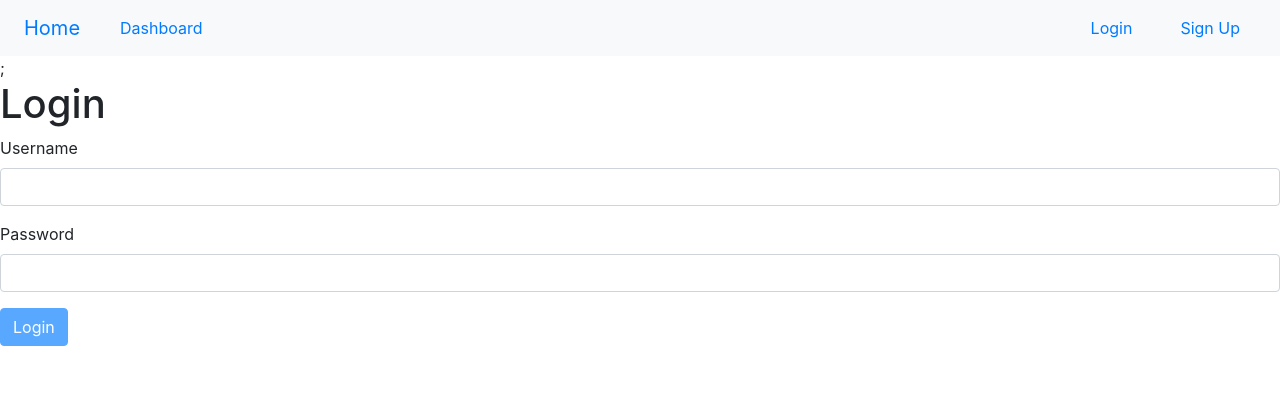
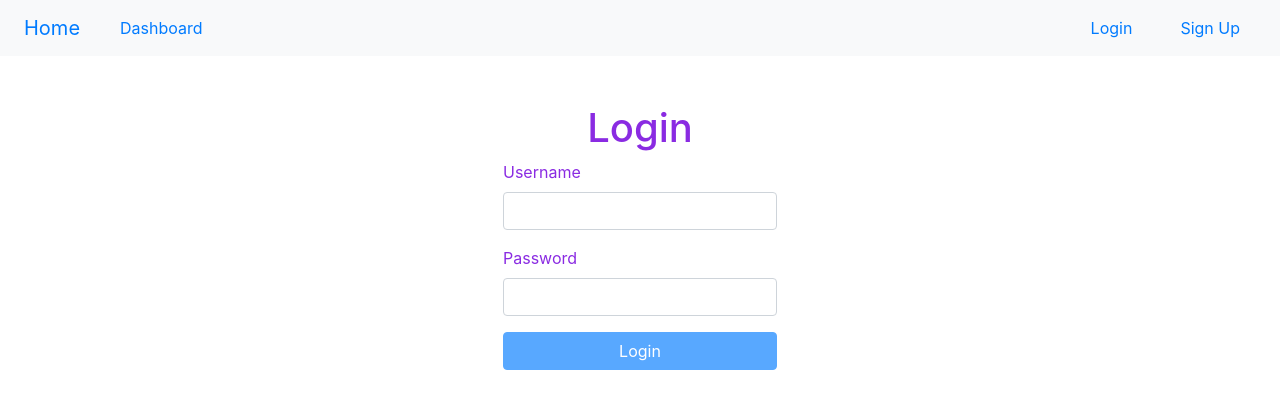
Before and after one commit to iWithman/iCare-giver-help, a React (Create React App) app in the folder icare-giver-help/: page /login in a window 1280 px wide. Shown: the top 408 px of the page. Built offline with nearby package versions, Linux system fonts and the light colour scheme.

Commit message:
updated login component

```diff
--- a/icare-giver-help/src/common/form.jsx
+++ b/icare-giver-help/src/common/form.jsx
@@ -76,6 +76,7 @@ class Form extends Component {
 
     return (
       <Input
+        id={name}
         type={type}
         name={name}
         value={data[name]}
--- /dev/null
+++ b/icare-giver-help/src/components/Login.css
@@ -0,0 +1,12 @@
+.login {
+    display: flex;
+    flex-direction: column;
+    justify-content: center;
+    align-items: center;
+    color: blueviolet;
+    margin: 3rem;
+}
+.children{
+    display: flex;
+    flex-direction: column;
+}
--- a/icare-giver-help/src/components/Login.jsx
+++ b/icare-giver-help/src/components/Login.jsx
@@ -2,6 +2,7 @@ import React, { Component } from 'react';
 
 import Joi from "joi-browser";
 import Form from "../common/form";
+import './Login.css';
 
 class Login extends Form {
   state = {
@@ -22,13 +23,17 @@ class Login extends Form {
   doSubmit = () => {
     // Call the server
     console.log("Submitted");
+
+    const username = document.getElementById("username").value;
+    const password = document.getElementById("password").value;
+
   };
 
   render() {
     return (
-      <div>
+      <div className="login">
         <h1>Login</h1>
-        <form onSubmit={this.handleSubmit}>
+        <form id="loginForm" onSubmit={this.doSubmit} className="children">
           {this.renderInput("username", "Username")}
           {this.renderInput("password", "Password", "password")}
           {this.renderButton("Login")}
--- a/icare-giver-help/src/components/NavBar.jsx
+++ b/icare-giver-help/src/components/NavBar.jsx
@@ -21,7 +21,7 @@ const NavBar = () => {
       <Button variant="outline-success">Search</Button>
     </Form> */}
   </Navbar.Collapse>
-</Navbar>;
+</Navbar>
 
     </div>
 
```
Also changed, not shown: icare-giver-help/src/Login/Login.css (deleted).
